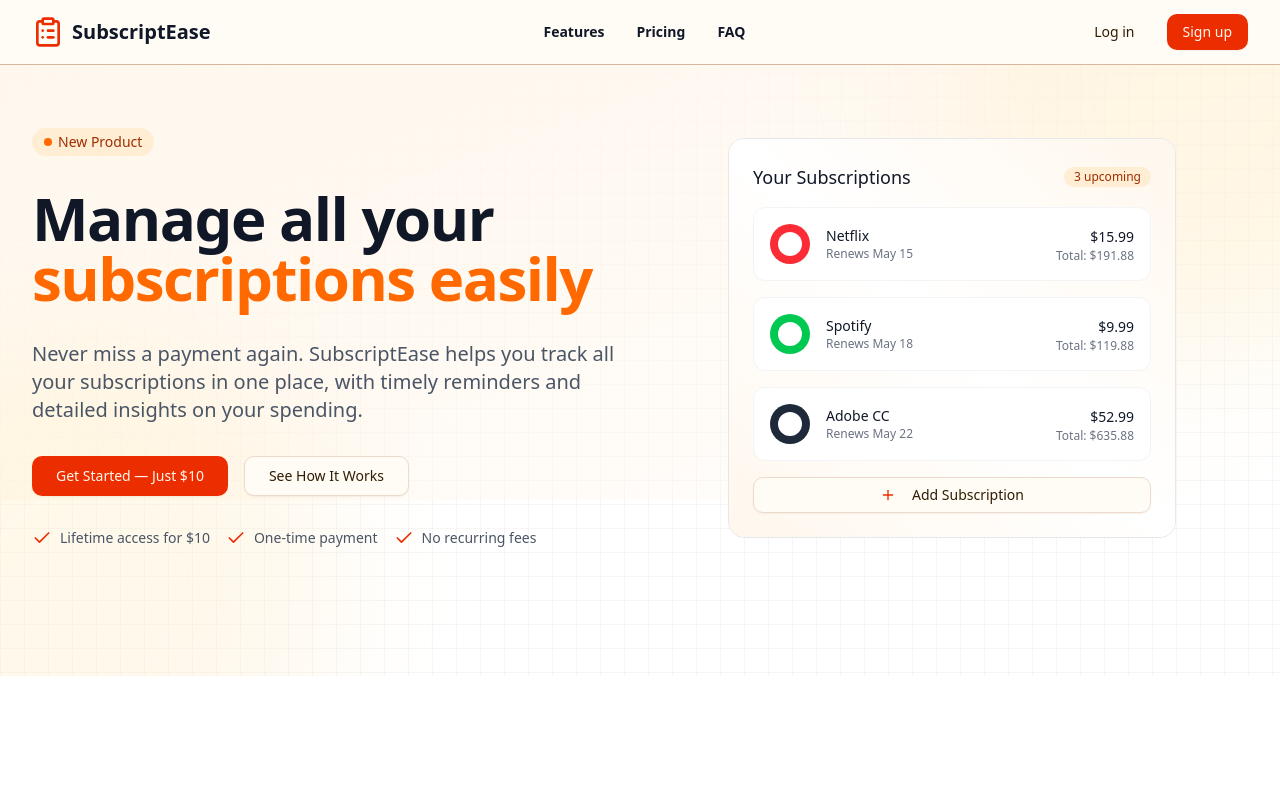
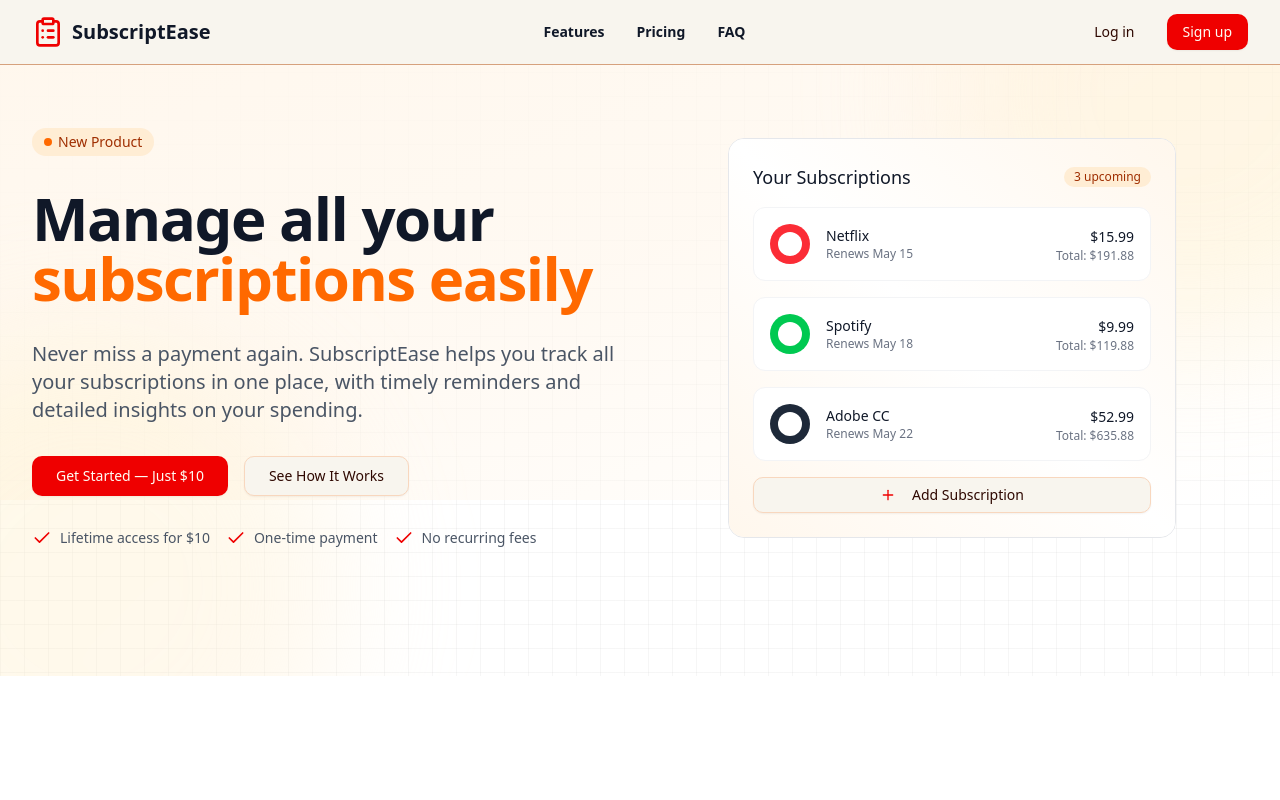
Before and after one commit to jaqubowsky/substatz, a Next.js app: page / in a window 1280 px wide. Shown: the top 800 px of the page. Built offline with nearby package versions, Linux system fonts and the light colour scheme; no server answers.

Commit message:
feat: improve contrast

```diff
--- a/src/app/globals.css
+++ b/src/app/globals.css
@@ -5,58 +5,58 @@
 @custom-variant dark (&:is(.dark *));
 
 :root {
-  --background: oklch(99% 0.01 90);
-  --foreground: oklch(25% 0.05 70);
-  --card: oklch(99% 0.01 90);
-  --card-foreground: oklch(25% 0.05 70);
-  --popover: oklch(99% 0.01 90);
-  --popover-foreground: oklch(25% 0.05 70);
-  --primary: oklch(60% 0.28 60);
-  --primary-foreground: oklch(98% 0.02 90);
-  --secondary: oklch(90% 0.07 65);
-  --secondary-foreground: oklch(20% 0.08 60);
+  --background: oklch(97% 0.01 90);
+  --foreground: oklch(20% 0.08 60);
+  --card: oklch(97% 0.01 90);
+  --card-foreground: oklch(20% 0.08 60);
+  --popover: oklch(97% 0.01 90);
+  --popover-foreground: oklch(20% 0.08 60);
+  --primary: oklch(55% 0.32 50);
+  --primary-foreground: oklch(99% 0.01 90);
+  --secondary: oklch(85% 0.12 60);
+  --secondary-foreground: oklch(15% 0.12 50);
   --muted: oklch(95% 0.04 70);
-  --muted-foreground: oklch(40% 0.05 65);
-  --accent: oklch(85% 0.1 55);
-  --accent-foreground: oklch(20% 0.08 60);
-  --destructive: oklch(55% 0.35 30);
-  --destructive-foreground: oklch(98% 0.02 90);
-  --border: oklch(80% 0.05 60);
-  --input: oklch(90% 0.03 65);
-  --ring: oklch(60% 0.28 60);
+  --muted-foreground: oklch(30% 0.1 60);
+  --accent: oklch(80% 0.18 50);
+  --accent-foreground: oklch(15% 0.12 50);
+  --destructive: oklch(50% 0.4 25);
+  --destructive-foreground: oklch(99% 0.01 90);
+  --border: oklch(75% 0.08 55);
+  --input: oklch(90% 0.05 60);
+  --ring: oklch(55% 0.32 50);
   --radius: 0.75rem;
-  --chart-1: oklch(60% 0.35 50);
-  --chart-2: oklch(65% 0.3 45);
-  --chart-3: oklch(70% 0.25 70);
-  --chart-4: oklch(55% 0.3 40);
-  --chart-5: oklch(68% 0.22 80);
+  --chart-1: oklch(55% 0.4 45);
+  --chart-2: oklch(60% 0.35 40);
+  --chart-3: oklch(65% 0.3 65);
+  --chart-4: oklch(50% 0.35 35);
+  --chart-5: oklch(62% 0.28 75);
 }
 
 .dark {
-  --background: oklch(15% 0.05 60);
-  --foreground: oklch(98% 0.02 80);
-  --card: oklch(15% 0.05 60);
-  --card-foreground: oklch(98% 0.02 80);
-  --popover: oklch(15% 0.05 60);
-  --popover-foreground: oklch(98% 0.02 80);
-  --primary: oklch(65% 0.35 50);
-  --primary-foreground: oklch(98% 0.02 80);
-  --secondary: oklch(20% 0.1 55);
-  --secondary-foreground: oklch(98% 0.02 80);
-  --muted: oklch(25% 0.08 60);
-  --muted-foreground: oklch(80% 0.08 65);
-  --accent: oklch(30% 0.15 55);
-  --accent-foreground: oklch(98% 0.02 80);
-  --destructive: oklch(50% 0.4 20);
-  --destructive-foreground: oklch(98% 0.02 80);
-  --border: oklch(30% 0.1 55);
-  --input: oklch(25% 0.08 60);
-  --ring: oklch(65% 0.35 50);
-  --chart-1: oklch(70% 0.4 50);
-  --chart-2: oklch(60% 0.35 45);
-  --chart-3: oklch(75% 0.3 60);
-  --chart-4: oklch(55% 0.25 40);
-  --chart-5: oklch(65% 0.2 70);
+  --background: oklch(10% 0.06 55);
+  --foreground: oklch(99% 0.02 80);
+  --card: oklch(10% 0.06 55);
+  --card-foreground: oklch(99% 0.02 80);
+  --popover: oklch(10% 0.06 55);
+  --popover-foreground: oklch(99% 0.02 80);
+  --primary: oklch(70% 0.4 45);
+  --primary-foreground: oklch(99% 0.02 80);
+  --secondary: oklch(18% 0.15 50);
+  --secondary-foreground: oklch(99% 0.02 80);
+  --muted: oklch(22% 0.1 55);
+  --muted-foreground: oklch(85% 0.1 60);
+  --accent: oklch(28% 0.2 50);
+  --accent-foreground: oklch(99% 0.02 80);
+  --destructive: oklch(45% 0.45 15);
+  --destructive-foreground: oklch(99% 0.02 80);
+  --border: oklch(28% 0.15 50);
+  --input: oklch(22% 0.1 55);
+  --ring: oklch(70% 0.4 45);
+  --chart-1: oklch(75% 0.45 45);
+  --chart-2: oklch(65% 0.4 40);
+  --chart-3: oklch(80% 0.35 55);
+  --chart-4: oklch(60% 0.3 35);
+  --chart-5: oklch(70% 0.25 65);
 }
 
 @theme inline {
```
